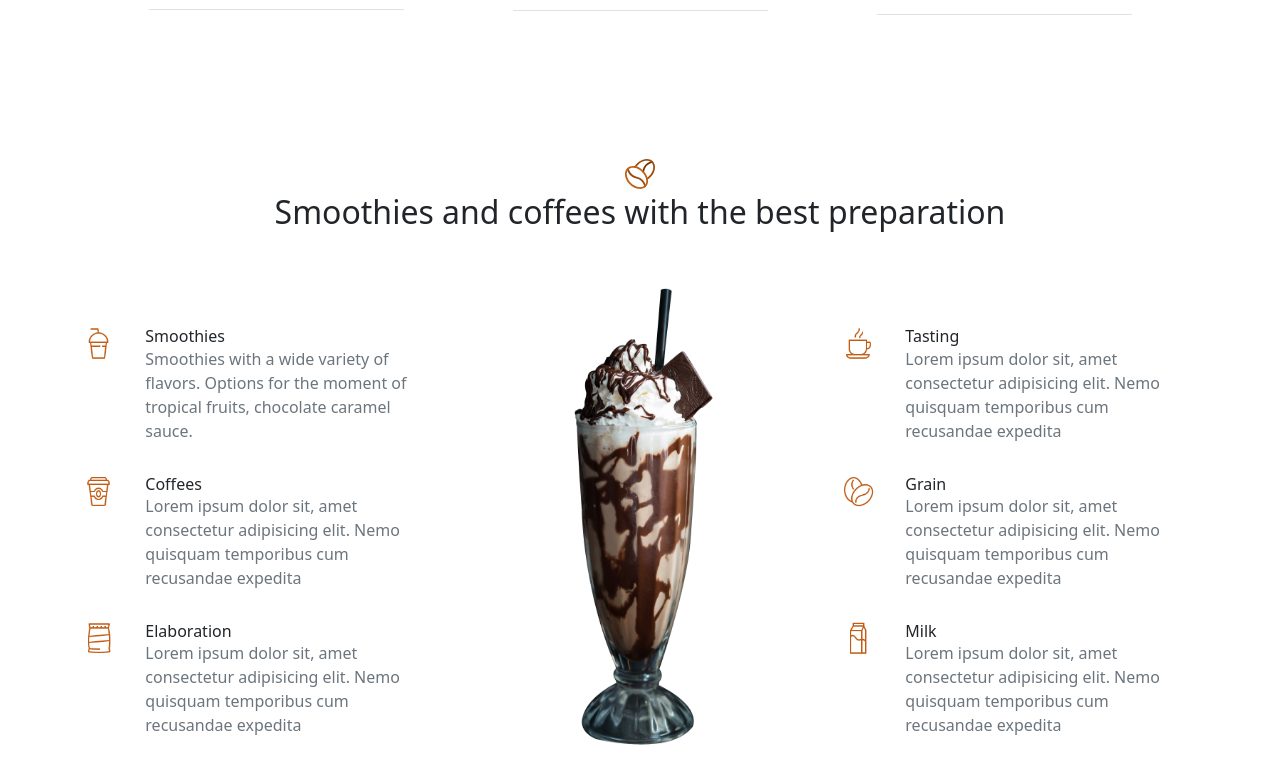
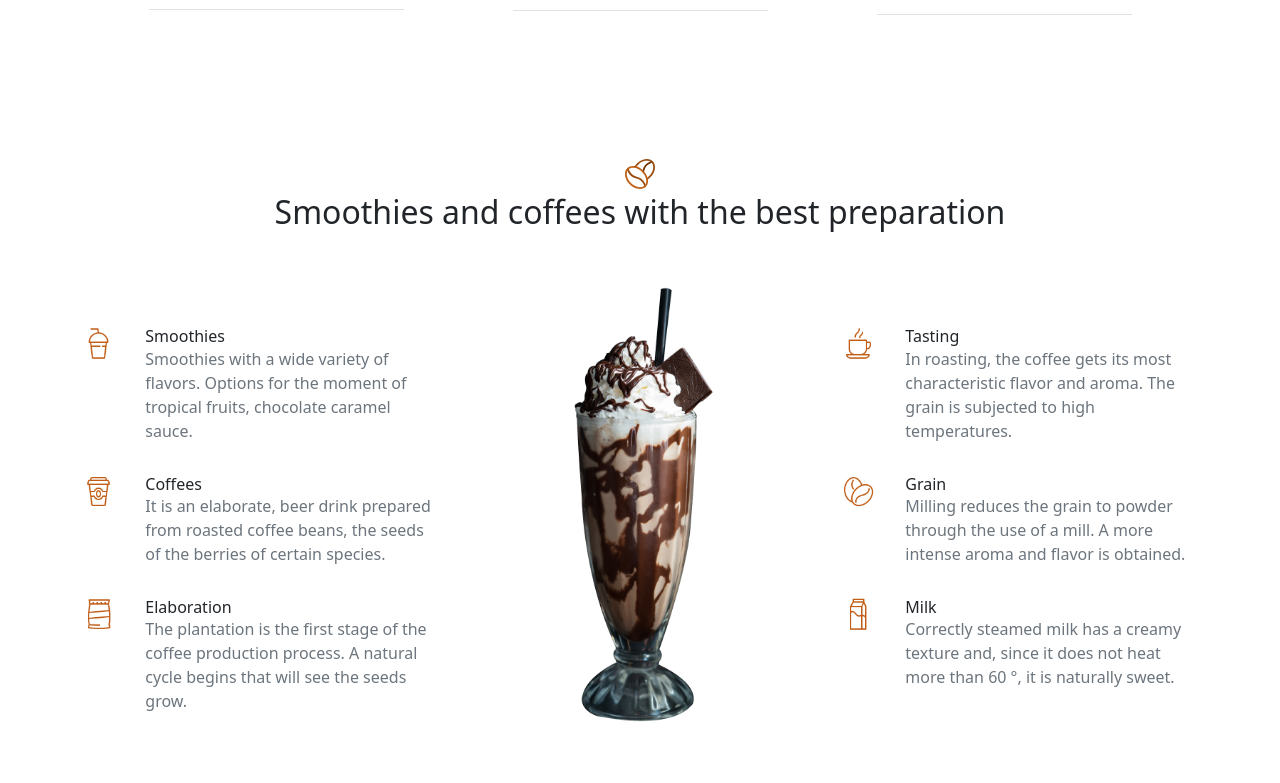
Before and after one commit to LGRosi/coffee-react, a React (Create React App) app: page /home in a window 1280 px wide. Shown: the part 1556-2339 px from the top of the page. Built offline with nearby package versions, Linux system fonts and the light colour scheme.

Commit message:
Actualización del componente CoffeeDescription

```diff
--- a/src/components/CoffeeDescription.jsx
+++ b/src/components/CoffeeDescription.jsx
@@ -51,9 +51,9 @@ class CoffeeDescription extends React.Component {
                         <div className="col-12">
                           <p className="mb-0 h6">Coffees</p>
                           <p className="text-muted">
-                            Lorem ipsum dolor sit, amet consectetur adipisicing
-                            elit. Nemo quisquam temporibus cum recusandae
-                            expedita
+                            It is an elaborate, beer drink prepared from roasted
+                            coffee beans, the seeds of the berries of certain
+                            species.
                           </p>
                         </div>
                       </div>
@@ -69,9 +69,9 @@ class CoffeeDescription extends React.Component {
                         <div className="col-12">
                           <p className="mb-0 h6">Elaboration</p>
                           <p className="text-muted">
-                            Lorem ipsum dolor sit, amet consectetur adipisicing
-                            elit. Nemo quisquam temporibus cum recusandae
-                            expedita
+                            The plantation is the first stage of the coffee
+                            production process. A natural cycle begins that will
+                            see the seeds grow.
                           </p>
                         </div>
                       </div>
@@ -93,9 +93,9 @@ class CoffeeDescription extends React.Component {
                         <div className="col-12">
                           <p className="mb-0 h6">Tasting</p>
                           <p className="text-muted">
-                            Lorem ipsum dolor sit, amet consectetur adipisicing
-                            elit. Nemo quisquam temporibus cum recusandae
-                            expedita
+                            In roasting, the coffee gets its most characteristic
+                            flavor and aroma. The grain is subjected to high
+                            temperatures.
                           </p>
                         </div>
                       </div>
@@ -111,9 +111,9 @@ class CoffeeDescription extends React.Component {
                         <div className="col-12">
                           <p className="mb-0 h6">Grain</p>
                           <p className="text-muted">
-                            Lorem ipsum dolor sit, amet consectetur adipisicing
-                            elit. Nemo quisquam temporibus cum recusandae
-                            expedita
+                            Milling reduces the grain to powder through the use
+                            of a mill. A more intense aroma and flavor is
+                            obtained.
                           </p>
                         </div>
                       </div>
@@ -129,9 +129,9 @@ class CoffeeDescription extends React.Component {
                         <div className="col-12">
                           <p className="mb-0 h6">Milk</p>
                           <p className="text-muted">
-                            Lorem ipsum dolor sit, amet consectetur adipisicing
-                            elit. Nemo quisquam temporibus cum recusandae
-                            expedita
+                            Correctly steamed milk has a creamy texture and,
+                            since it does not heat more than 60 °, it is
+                            naturally sweet.
                           </p>
                         </div>
                       </div>
```
